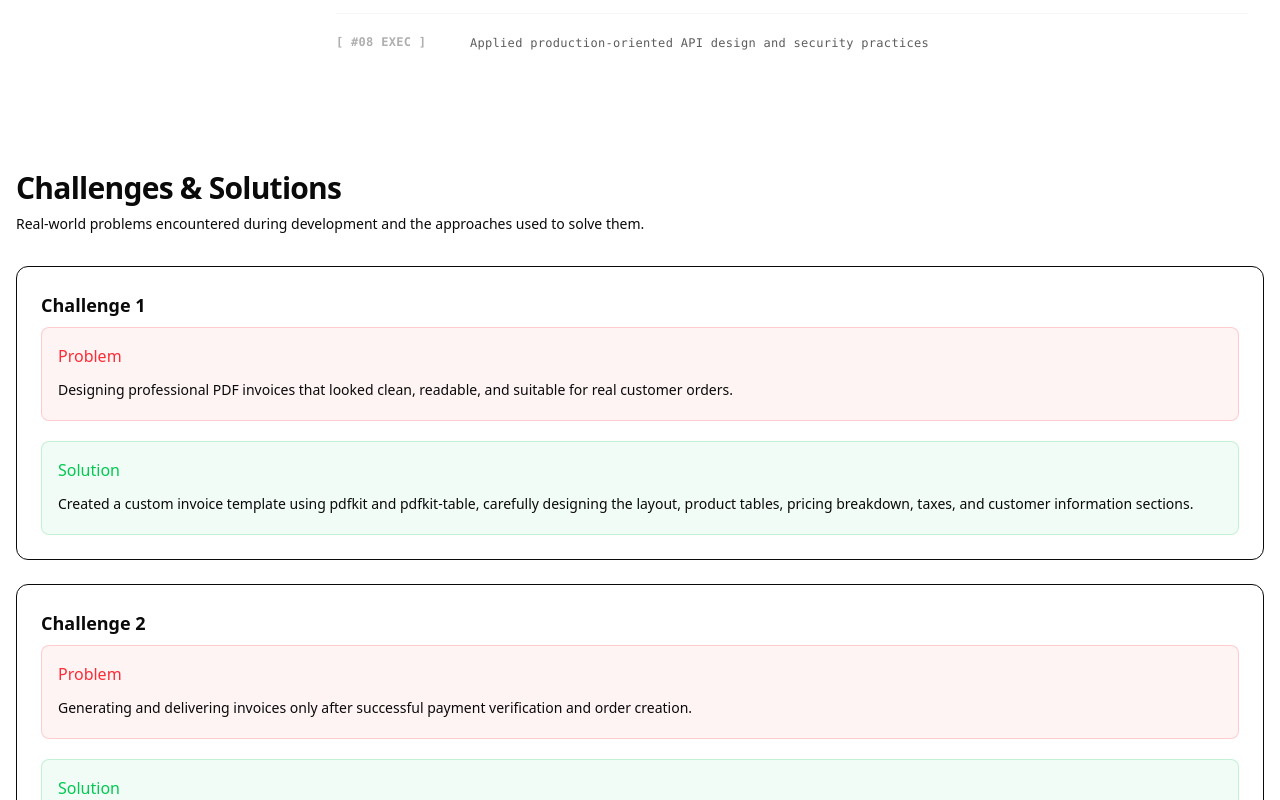
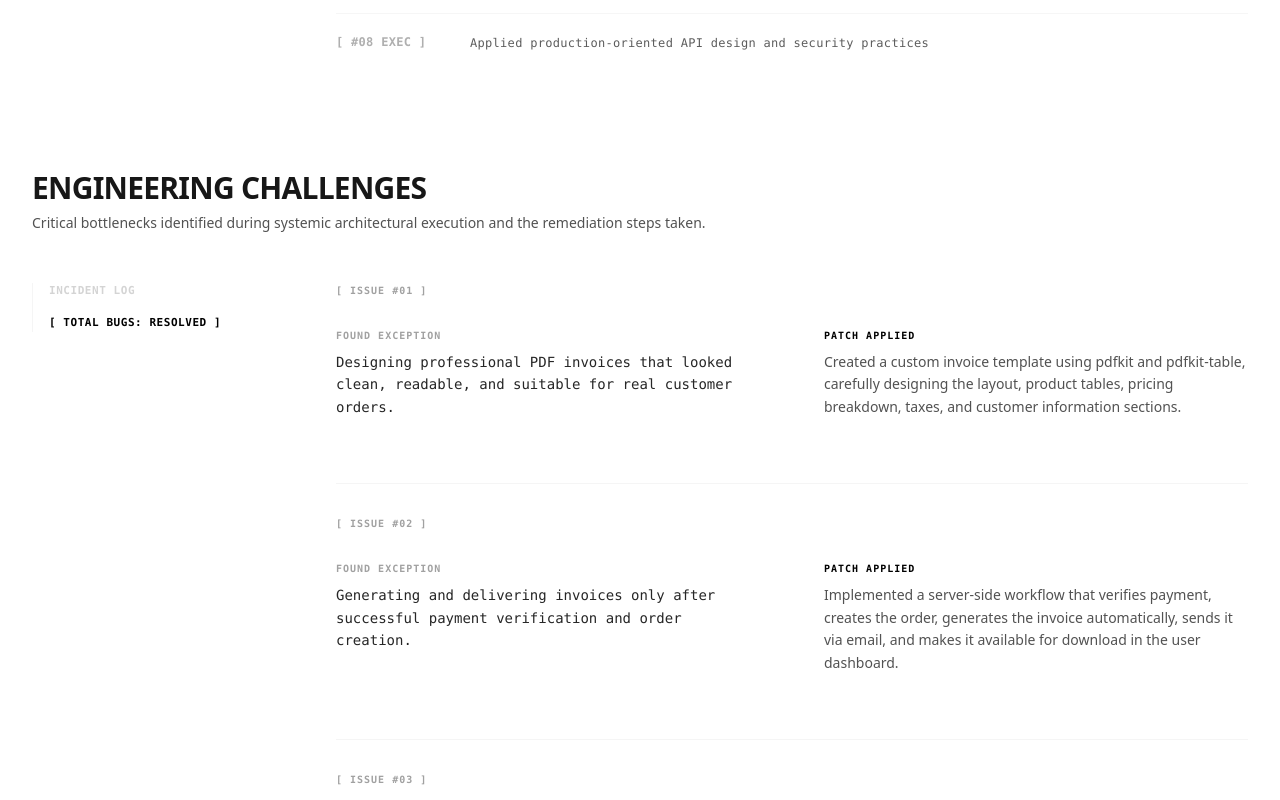
Before and after one commit to md-faizanahmad/Md_Faizan_Ahmad_Portfolio, a Next.js app: page /projects/mystore-admin-dashboard in a window 1280 px wide. Shown: the part 4680-5480 px from the top of the page. Built offline with nearby package versions, Linux system fonts and the light colour scheme.

Commit message:
style: transform challenges section into an asymmetric split-column execution log

```diff
--- a/src/components/projects/components/ProjectChallenges.tsx
+++ b/src/components/projects/components/ProjectChallenges.tsx
@@ -1,3 +1,7 @@
+"use client";
+
+import React from "react";
+
 interface Challenge {
   problem: string;
   solution: string;
@@ -10,48 +14,90 @@ interface ProjectChallengesProps {
 export default function ProjectChallenges({
   challenges,
 }: ProjectChallengesProps) {
+  if (!challenges?.length) return null;
+
   return (
-    <section className="mx-auto max-w-7xl px-4 py-12">
-      {/* Header */}
-      <div className="mb-8">
-        <h2 className="text-3xl font-bold tracking-tight">
-          Challenges & Solutions
+    <section
+      className="w-full bg-white text-black transition-colors duration-300 dark:bg-black dark:text-white font-mono select-none"
+      aria-labelledby="challenges-solutions-heading"
+      itemScope
+      itemType="https://schema.org/TechArticle"
+    >
+      {/* Structural layout alignment tracking with standard grid margins */}
+      <div className="mx-auto max-w-7xl px-4 py-12 sm:px-6 lg:px-8">
+        {/* Unified Layout Primary Section Header */}
+        <div className="space-y-1.5 max-w-4xl text-left mb-12 font-sans">
+          <h2
+            id="challenges-solutions-heading"
+            className="text-xl font-extrabold uppercase tracking-tight sm:text-2xl md:text-3xl text-neutral-900 dark:text-white"
+            itemProp="name"
+          >
+            Engineering Challenges
           </h2>
-
-        <p className="mt-2 text-sm text-muted-foreground">
-          Real-world problems encountered during development and the approaches
-          used to solve them.
+          <p className="text-sm leading-relaxed text-neutral-600 dark:text-neutral-400">
+            Critical bottlenecks identified during systemic architectural
+            execution and the remediation steps taken.
           </p>
         </div>
 
-      <div className="space-y-6">
+        {/* Master Incident Log Matrix Tracking Layout */}
+        <div className="grid gap-12 lg:grid-cols-[240px_1fr] lg:gap-16">
+          {/* LEFT COLUMN: Sidebar Indicator Registry Directory */}
+          <aside className="hidden lg:block">
+            <div className="sticky top-32 space-y-4 border-l border-neutral-100 dark:border-neutral-900 pl-4 text-[11px] uppercase tracking-wider text-neutral-400 dark:text-neutral-500">
+              <div className="text-neutral-300 dark:text-neutral-700 font-bold">
+                Incident Log
+              </div>
+              <div className="text-black dark:text-white font-bold">
+                [ Total Bugs: Resolved ]
+              </div>
+            </div>
+          </aside>
+
+          {/* RIGHT COLUMN: Asymmetric Split Problem/Solution Rows */}
+          <main className="space-y-12 lg:space-y-16">
             {challenges.map((challenge, index) => (
-          <div key={index} className="rounded-xl border bg-card p-6">
-            {/* Problem */}
-            <div className="mb-5">
-              <h3 className="mb-2 text-lg font-semibold">
-                Challenge {index + 1}
-              </h3>
+              <div
+                key={index}
+                className="group border-t border-neutral-100 pt-8 dark:border-neutral-900 first:border-0 first:pt-0"
+                itemProp="review"
+                itemScope
+                itemType="https://schema.org/Review"
+              >
+                {/* Visual Structural Index Token */}
+                <div className="text-[10px] font-bold text-neutral-400 dark:text-neutral-600 uppercase tracking-widest mb-6">
+                  [ Issue #{String(index + 1).padStart(2, "0")} ]
+                </div>
 
-              <div className="rounded-lg border border-red-500/20 bg-red-500/5 p-4">
-                <h4 className="mb-2 font-medium text-red-500">Problem</h4>
-
-                <p className="text-sm leading-7 text-muted-foreground">
+                {/* Split Layout Engine:
+                  - Mobile: Vertical blocks
+                  - Laptops/Desktops: Side-by-side problem and resolution columns
+                */}
+                <div className="grid grid-cols-1 gap-6 md:grid-cols-2 md:gap-10 lg:gap-16">
+                  {/* The Problem Scope Block */}
+                  <div className="space-y-2">
+                    <span className="inline-block text-[10px] font-bold uppercase tracking-widest text-neutral-400 dark:text-neutral-500">
+                      Found Exception
+                    </span>
+                    <p className="text-sm leading-relaxed text-neutral-800 dark:text-neutral-200 font-sans md:font-mono">
                       {challenge.problem}
                     </p>
                   </div>
-            </div>
 
-            {/* Solution */}
-            <div className="rounded-lg border border-green-500/20 bg-green-500/5 p-4">
-              <h4 className="mb-2 font-medium text-green-500">Solution</h4>
-
-              <p className="text-sm leading-7 text-muted-foreground">
+                  {/* The Solution Resolution Scope Block */}
+                  <div className="space-y-2">
+                    <span className="inline-block text-[10px] font-bold uppercase tracking-widest text-black dark:text-white">
+                      Patch Applied
+                    </span>
+                    <p className="text-sm leading-relaxed text-neutral-600 dark:text-neutral-400 font-sans">
                       {challenge.solution}
                     </p>
                   </div>
                 </div>
+              </div>
             ))}
+          </main>
+        </div>
       </div>
     </section>
   );
```
Lines whose indentation alone changed are shown as unchanged.
